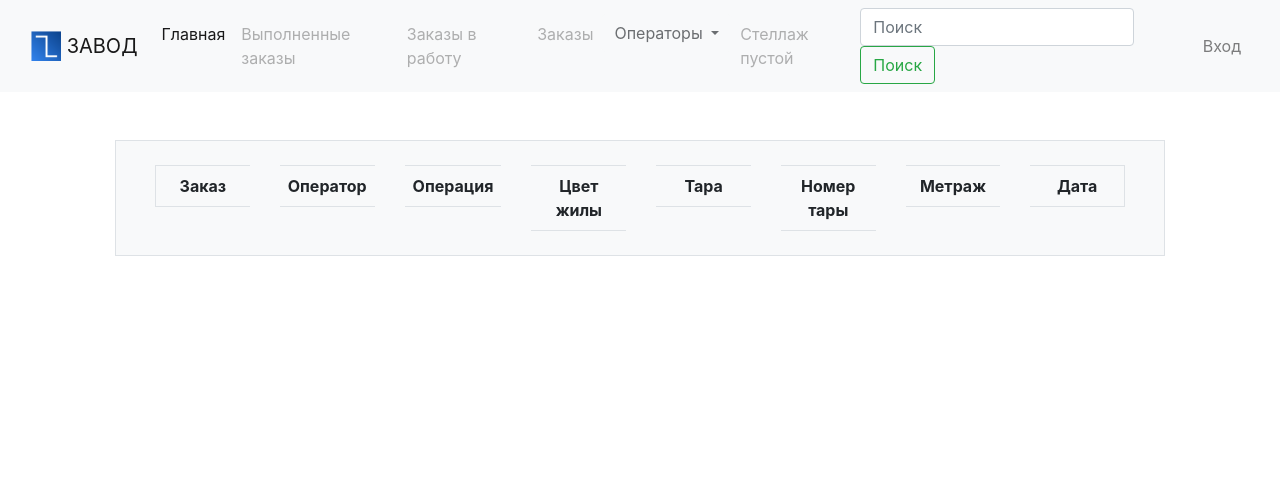
After one commit to dima777939/ProdLogs, a Django app: page /orders/log/1 in a window 1280 px wide. The commit adds this page. Shown: the top 496 px of the page. Run offline with Django 3.2, Linux system fonts and the light colour scheme; data that the repository does not hold is empty; some libraries are stand-ins or nearby versions.

Commit message:
add order_log.html and processing an order log request

```diff
--- a/manufactur/templates/manufactur/base.html
+++ b/manufactur/templates/manufactur/base.html
@@ -15,7 +15,7 @@
   <button class="navbar-toggler" type="button" data-toggle="collapse" data-target="#navbarToggler" aria-controls="navbarToggler" aria-expanded="false" aria-label="Toggle navigation">
     <span class="navbar-toggler-icon"></span>
   </button>
-  <a class="navbar-brand" href="/admin">
+  <a class="navbar-brand" href="/admin" target="_blank">
       <img src="{% static 'image/logo.png' %}" alt="logo" width="30" height="30" loading="lazy" class="d-inline-block align-top">
   ЗАВОД</a>
 <div class="text-center"></div>
--- a/orders/admin.py
+++ b/orders/admin.py
@@ -19,7 +19,9 @@ class OrderAdmin(admin.ModelAdmin):
 
 @admin.register(ProductionOrders)
 class ProductionOrdersAdmin(admin.ModelAdmin):
-    list_display = ['order', 'comment']
+    list_display = ['order', 'comment', 'finished']
+    list_filter = ['finished']
+    list_editable = ['finished']
 
 
 @admin.register(OrderLog)
--- a/orders/models.py
+++ b/orders/models.py
@@ -133,3 +133,6 @@ class OrderLog(models.Model):
 
     def __str__(self):
         return self.order.__str__()
+
+    def get_absolut_url(self):
+        return reverse('orders:order_log', args=[self.order.id])
--- a/orders/templates/orders/order_finish_list.html
+++ b/orders/templates/orders/order_finish_list.html
@@ -4,7 +4,7 @@
     <br>
 <h3>Выполненые заказы</h3>
  <br>
-    <table class="table table-striped shelf">
+    <table class="table table-striped table-hover shelf">
   <thead>
     <tr>
       <th scope="col">Кабель</th>
--- /dev/null
+++ b/orders/templates/orders/order_log.html
@@ -0,0 +1,84 @@
+{% extends 'manufactur/base.html' %}
+{% block title %}
+    Заказ
+{% endblock %}
+{% block content %}
+    <br>
+    <br>
+<div class="container-fluid ">
+    <div class="row g-2 " >
+        <div class="col">
+            <div class="p-4 border bg-light">
+                <div class="container-fluid overflow-hidden text-center font-weight-bold">
+                  <div class="row g-0">
+                     <div class="col border-right-0">
+                     <div class="w-100 p-2 border-left border-top border-bottom">Заказ</div>
+                    </div>
+                      <div class="col">
+                      <div class="w-100 p-2 border-top border-bottom border-left-0  bg-light">Оператор</div>
+                    </div>
+                      <div class="col">
+                      <div class="w-100 p-2 border-top border-bottom bg-light">Операция</div>
+                    </div>
+                      <div class="col">
+                      <div class="w-100 p-2 border-top border-bottom bg-light">Цвет жилы</div>
+                    </div>
+                      <div class="col">
+                      <div class="w-100 p-2 border-top border-bottom bg-light">Тара</div>
+                    </div>
+                      <div class="col">
+                      <div class="w-100 p-2 border-top border-bottom bg-light">Номер тары</div>
+                    </div>
+                      <div class="col">
+                      <div class="w-100 p-2 border-top border-bottom bg-light">Метраж</div>
+                    </div>
+                      <div class="col">
+                      <div class="w-100 p-2 border-right border-top border-bottom bg-light">Дата</div>
+                    </div>
+                  </div>
+            </div>
+        </div>
+    </div>
+</div>
+</div>
+
+{% for item in order_log %}
+<div class="container-fluid ">
+    <div class="row  g-2 " >
+        <div class="col">
+            <div class="p-1 border bg-light">
+                <div class="container-fluid overflow-hidden text-center">
+                  <div class="row no-gutters g-0">
+                    <div class="col-sm">
+                     <div class="p-2 bg-light"><a target="_blank" href="{% url 'orders:order_detail' item.order.id item.order.slug %}"
+                     onclick="window.open(this.href,this.target,'width=500,height=600,scrollbars=1');return false;">{{ item.order.batch_number }}</a></div>
+                    </div>
+                    <div class="col-sm">
+                      <div class="p-2 bg-light">{{ item.operator }}</div>
+                    </div>
+                    <div class="col-sm">
+                     <div class="p-2 bg-light">{{ item.operation }}</div>
+                    </div>
+                    <div class="col-sm">
+                     <div class="p-2 bg-light">{{ item.color_cores }}</div>
+                    </div>
+                    <div class="col-sm">
+                     <div class="p-2  bg-light">{{ item.container }}</div>
+                    </div>
+                    <div class="col-sm">
+                     <div class="p-2  bg-light">{{ item.number_container }}</div>
+                    </div>
+                    <div class="col-sm">
+                     <div class="p-2  bg-light">{{ item.total_in_meters }}</div>
+                    </div>
+                    <div class="col-sm">
+                     <div class="p-2  bg-light">{{ item.date_finished }}</div>
+                    </div>
+                  </div>
+                </div>
+            </div>
+        </div>
+    </div>
+</div>
+{% endfor %}
+{% endblock %}
--- a/orders/templates/orders/order_production_list.html
+++ b/orders/templates/orders/order_production_list.html
@@ -10,7 +10,7 @@
           </li>
       {% endfor %}
   </ul><br>
-    <table class="table table-striped shelf">
+    <table class="table table-striped table-hover shelf">
   <thead>
     <tr>
       <th scope="col">Кабель</th>
--- a/orders/urls.py
+++ b/orders/urls.py
@@ -10,4 +10,5 @@ urlpatterns = [
     path('production/finish', views.OrderFinish.as_view(), name='orders_finish'),
     path('<slug:operation_slug>/', views.OrderListView.as_view(), name='order_list_by_category'),
     path('<int:id>/<slug:slug>/', views.OrderDetailView.as_view(), name='order_detail'),
+    path('log/<int:order_id>', views.OrderLogView.as_view(), name='order_log')
 ]
--- a/orders/views.py
+++ b/orders/views.py
@@ -92,3 +92,10 @@ class OrderFinish(View):
     def get(self, request):
         orders = Order.objects.filter(finished=True)
         return render(request, 'orders/order_finish_list.html', {'orders': orders})
+
+
+class OrderLogView(View):
+
+    def get(self, request, order_id):
+        order_log = OrderLog.objects.filter(order_id=order_id)
+        return render(request, 'orders/order_log.html', {'order_log': order_log})
```
Also changed, not shown: orders/templates/orders/orders_list.html (+5 -2 lines).
